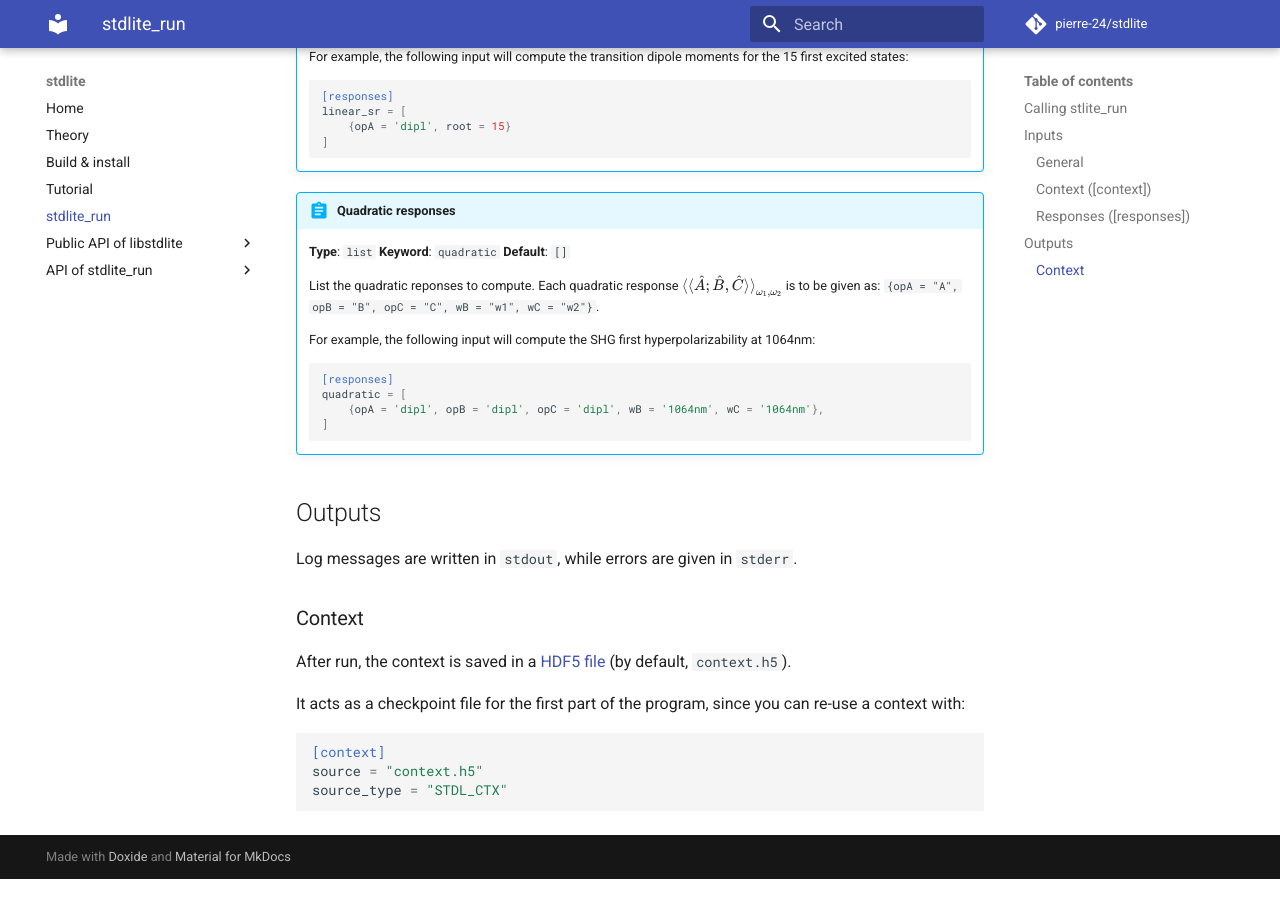
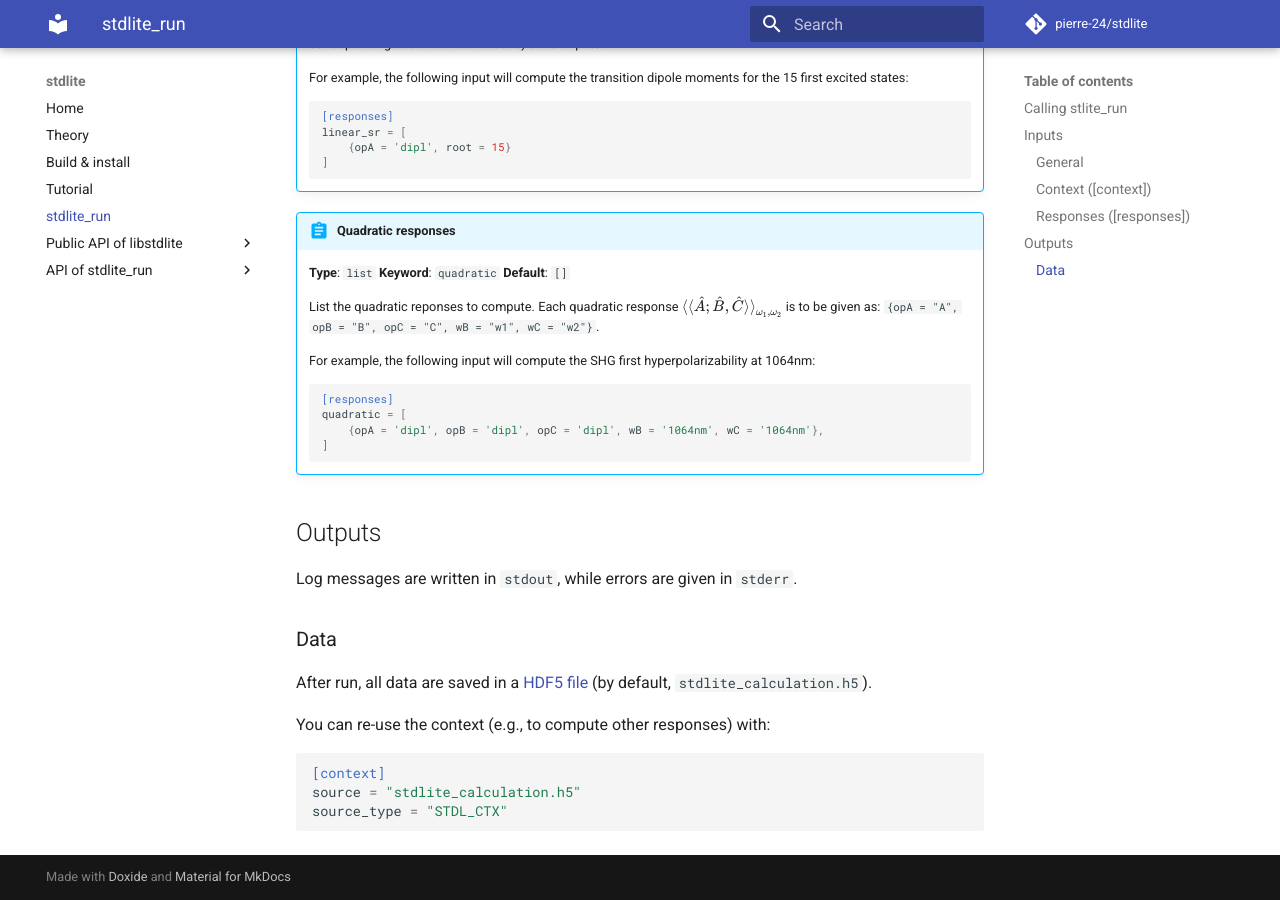
Before and after one commit to pierre-24/stdlite, an MkDocs documentation site: the page built from docs/app.md, in a window 1280 px wide and 900 px high, scrolled down 3638 px. Built offline with MkDocs 1.6.1 and Material for MkDocs 9.7.7, drawn with Linux system fonts in a browser that asks for light colours; comment, search, counter and statistics services are not loaded; before the commit the page ends 4517 px from its top, so only the background shows below that; some of the changed text lies outside the part shown.

Commit message:
not only context, but the rest

````diff
--- a/docs/app.md
+++ b/docs/app.md
@@ -47,6 +47,15 @@
 
     Title of the calculation, in free format.
     It is there for documentation/archiving purposes, and will never be parsed.
+
+!!! abstract "Output"
+
+    **Type**: `str` (path)
+    **Keyword**: `data_output`
+    **Command line option**: `--data_output`
+    **Default**: `"stdlite_calculation.h5"`
+
+    Path where the data of the calculation will be stored, in [HDF5](https://en.wikipedia.org/wiki/Hierarchical_Data_Format).
 
 ### Context (`[context]`)
 
@@ -147,15 +156,6 @@
 
     Assuming a global hybrid, amount of Hartree-Fock exchange, between 0 and 1.
 
-!!! abstract "Output"
-
-    **Type**: `str` (path)
-    **Keyword**: `output`
-    **Command line option**: `--ctx_output`
-    **Default**: `"context.h5"`
-
-    Path to the place where the context will be saved, after it has been completed.
-
 ### Responses (`[responses]`)
 
 These are the keywords related to the calculation of responses, their residues, and the related properties.
@@ -227,14 +227,14 @@
 
 Log messages are written in `stdout`, while errors are given in `stderr`.
 
-### Context
+### Data
 
-After run, the context is saved in a [HDF5 file](https://en.wikipedia.org/wiki/Hierarchical_Data_Format) (by default, `context.h5`).
+After run, all data are saved in a [HDF5 file](https://en.wikipedia.org/wiki/Hierarchical_Data_Format) (by default, `stdlite_calculation.h5`).
 
-It acts as a checkpoint file for the first part of the program, since you can re-use a context with:
+You can re-use the context (e.g., to compute other responses) with:
 
 ```toml
 [context]
-source = "context.h5"
+source = "stdlite_calculation.h5"
 source_type = "STDL_CTX"
 ```
````
Also changed, not shown: 4 other files.
